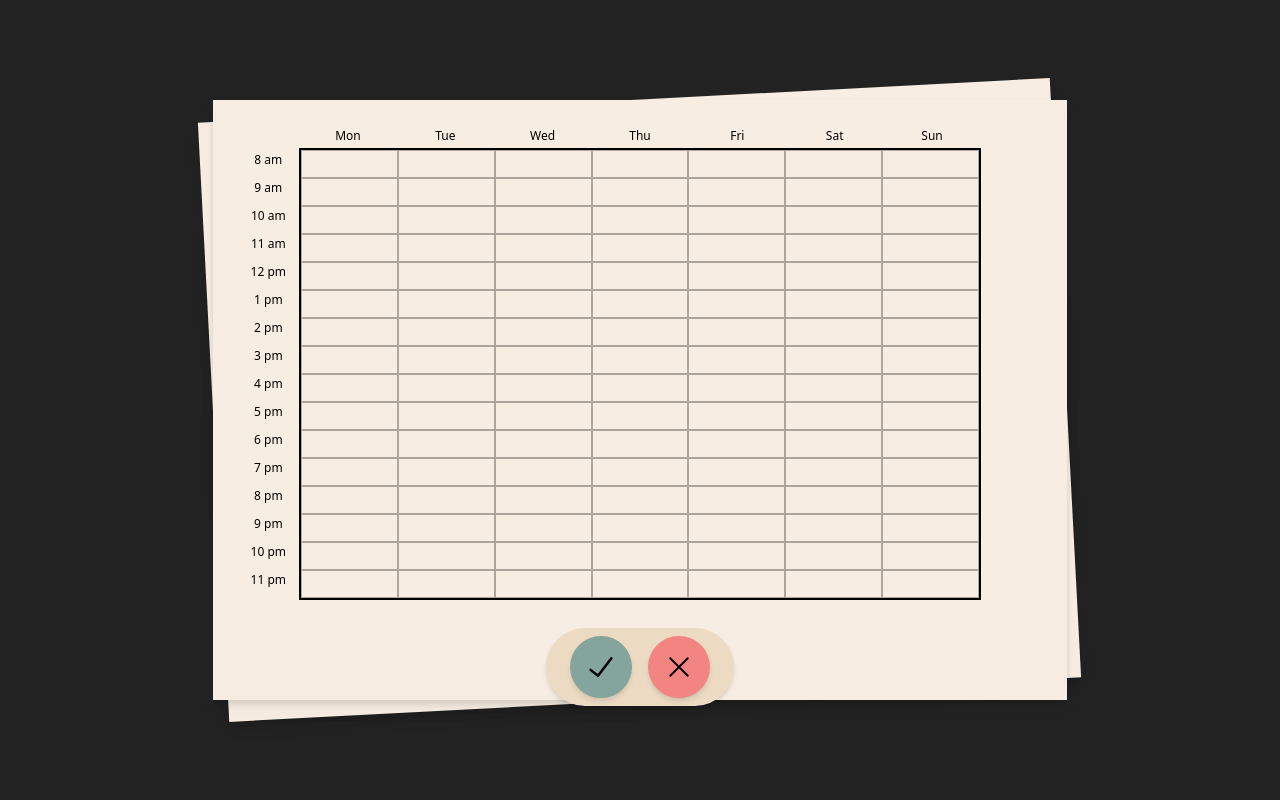
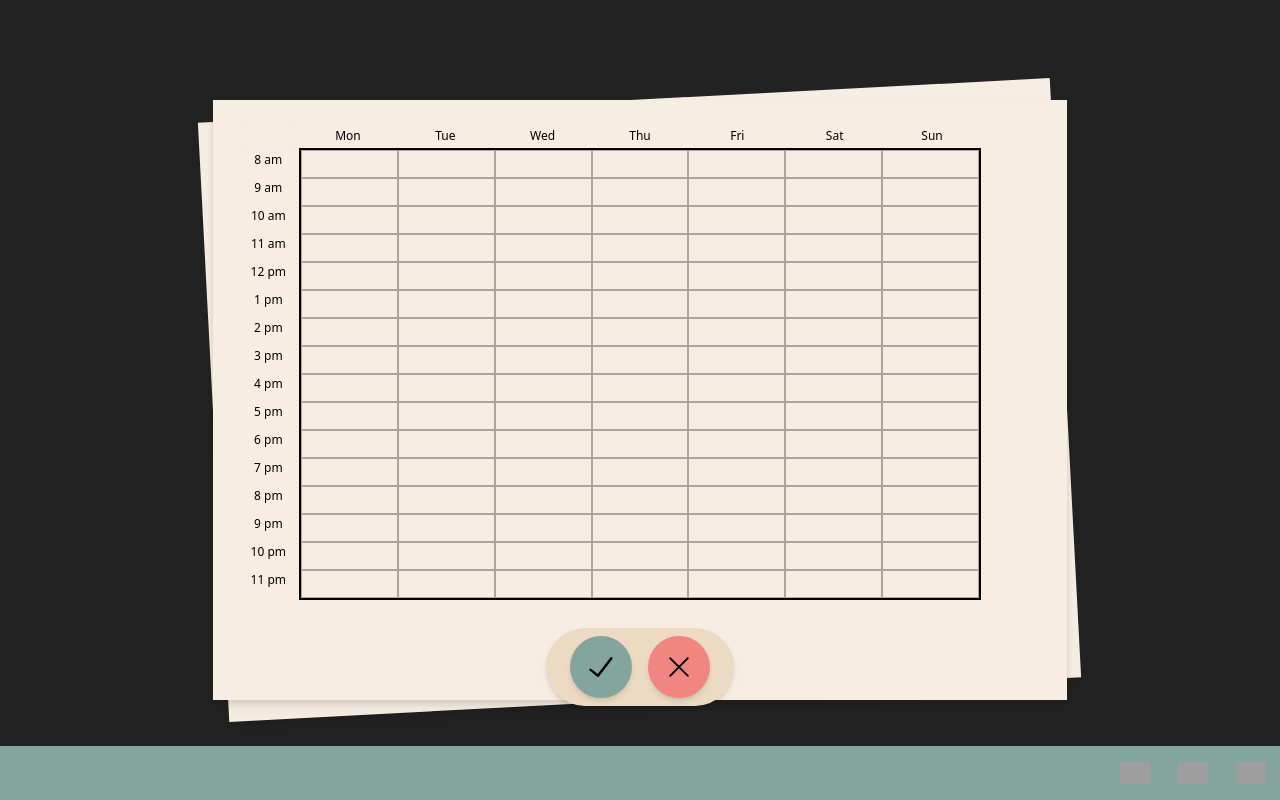
Before and after one commit to csesoc/trainee-1-23t1, a React (Vite) app in the folder frontend/: page /profile/time/edit in a window 1280 px wide. Built offline with nearby package versions, Linux system fonts and the light colour scheme; no server answers; grey boxes are pictures that could not be loaded.

Commit message:
added navbar to pages

```diff
--- a/frontend/src/pages/schedulers/ScheduleSelector.tsx
+++ b/frontend/src/pages/schedulers/ScheduleSelector.tsx
@@ -5,6 +5,7 @@ import { doc, updateDoc, getDoc } from 'firebase/firestore';
 import { auth, db } from '../../firebase';
 import { User } from "firebase/auth";
 
+import PageTemplate from '../../components/PageTemplate';
 import cross from '../../assets/cross.svg';
 import tick from '../../assets/tick.svg';
 import { showTime, weekDays } from '../../components/Timetable';
@@ -93,6 +94,7 @@ const ScheduleSelector = () => {
 	}
 
 	return (
+		<PageTemplate showYellowBg={false}>
 			<div className="flex justify-center items-center w-full h-screen bg-theme-black">
 				<div className="absolute container h-3/4 w-8/12 justify-center shadow-lg empty:bg-theme-white -rotate-3"></div>
 				<div className=" overflow-auto absolute container h-3/4 w-8/12 drop-shadow-lg bg-theme-white p-6">
@@ -126,7 +128,9 @@ const ScheduleSelector = () => {
 						< img src={cross} alt="cancel" width="30"/>
 					</button>
 				</div>
+
 			</div>
+		</PageTemplate>
 	);
 }
 
--- a/frontend/src/pages/schedulers/TuteSelector.tsx
+++ b/frontend/src/pages/schedulers/TuteSelector.tsx
@@ -10,6 +10,7 @@ import tick from '../../assets/tick.svg';
 
 import { getAllTutes } from './tuteSelector_fns';
 import { showTime, weekDays } from '../../components/Timetable';
+import PageTemplate from '../../components/PageTemplate';
 
 const TuteSelector = () => {
 	const navigate = useNavigate();
@@ -132,6 +133,7 @@ const TuteSelector = () => {
 	}
 
 	return (
+		<PageTemplate showYellowBg={false}>
 			<div className="flex justify-center items-center w-full h-screen bg-theme-black">
 				<div className="absolute container h-3/4 w-8/12 justify-center shadow-lg empty:bg-theme-white -rotate-3"></div>
 				<div className=" overflow-auto absolute container h-3/4 w-8/12 drop-shadow-lg bg-theme-white p-6">
@@ -171,6 +173,7 @@ const TuteSelector = () => {
 					</button>
 				</div>
 			</div>
+		</PageTemplate>
 	);
 }
 
```
Lines whose indentation alone changed are shown as unchanged.
